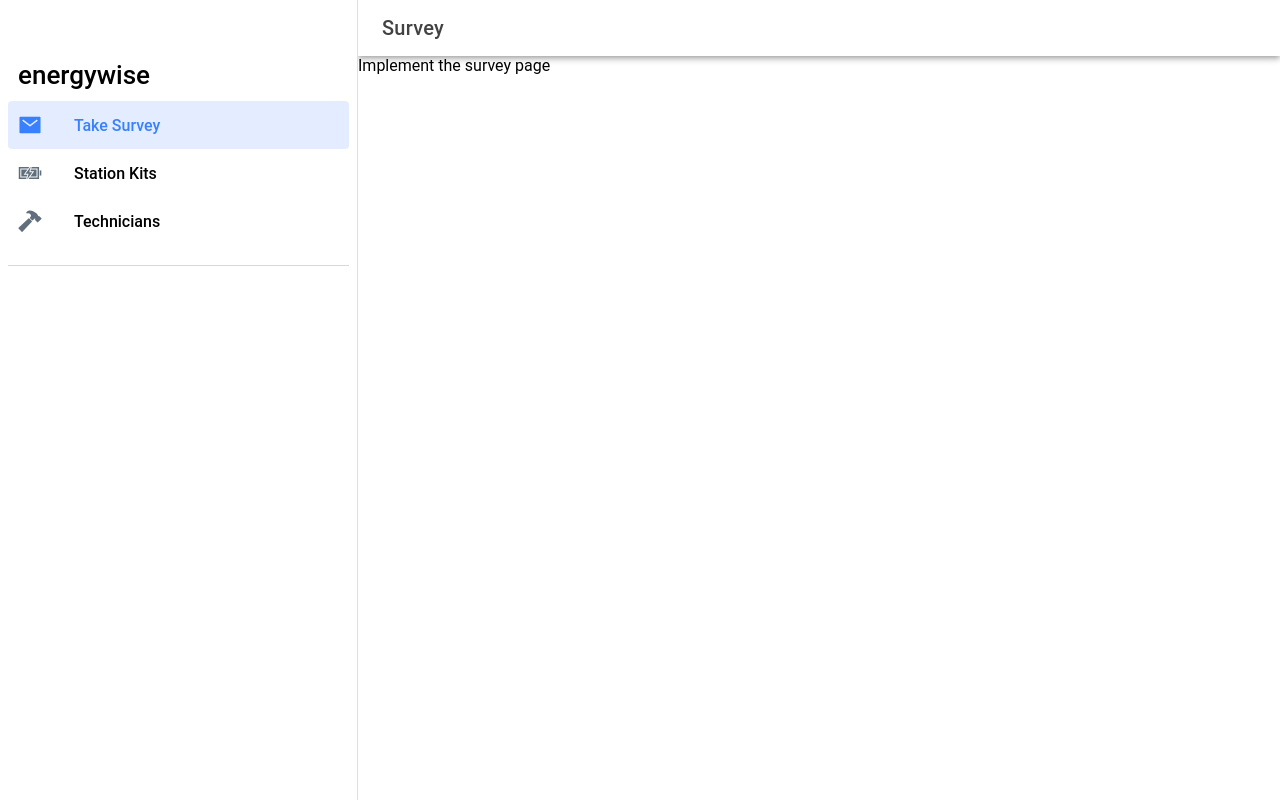
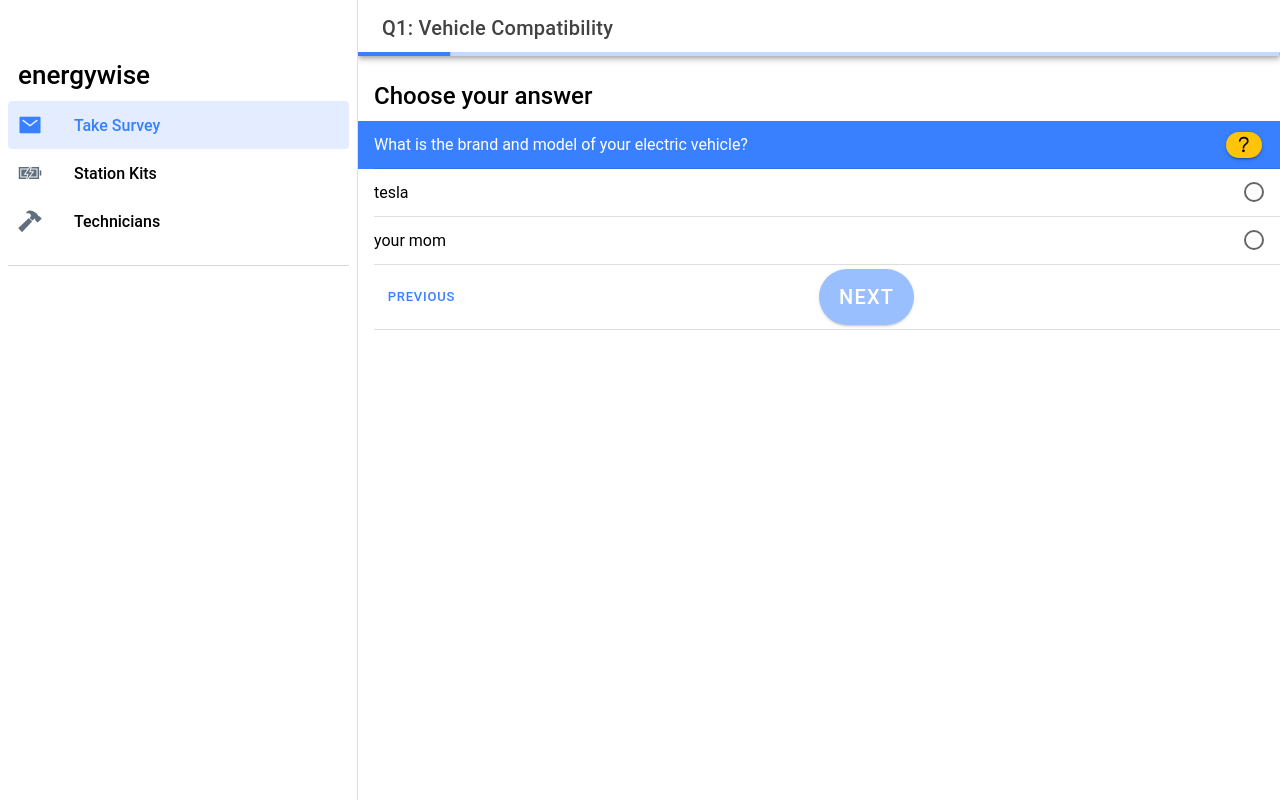
Before and after one commit to hoonsubin/energywise-app, a React (Vite) app: page /survey in a window 1280 px wide. Built offline with nearby package versions, Linux system fonts and the light colour scheme.

Commit message:
add survey page base

```diff
--- a/src/App.tsx
+++ b/src/App.tsx
@@ -42,9 +42,8 @@ const App: React.FC = () => {
           <Menu />
           {/* Route the pages based on the URL */}
           <IonRouterOutlet id="main">
-            {/* Default page. todo: this should be changed to the survey page for production */}
             <Route path="/" exact>
-              <Redirect to="/station" />
+              <Redirect to="/survey" />
             </Route>
             <Route path="/station" exact>
               <ChargingKitListPage />
--- /dev/null
+++ b/src/components/HelperModal.tsx
@@ -0,0 +1,43 @@
+import {
+  IonButtons,
+  IonButton,
+  IonTitle,
+  IonContent,
+  IonModal,
+  IonHeader,
+  IonToolbar,
+} from '@ionic/react';
+
+type HelperModalProps = {
+  title: string;
+  isOpen: boolean;
+  onClickDismiss?: () => void;
+  children: React.ReactElement[] | React.ReactElement;
+};
+
+const HelperModal: React.FC<HelperModalProps> = (props) => {
+  const handleDismiss = () => {
+    console.log('closing from modal');
+    props.onClickDismiss && props.onClickDismiss();
+  };
+
+  return (
+    <IonModal isOpen={props.isOpen}>
+      <IonHeader>
+        <IonToolbar>
+          <IonTitle>{props.title}</IonTitle>
+          <IonButtons slot="end">
+            <IonButton onClick={() => handleDismiss()}>Close</IonButton>
+          </IonButtons>
+        </IonToolbar>
+      </IonHeader>
+      <IonContent className="ion-padding">
+        {Array.isArray(props.children)
+          ? props.children.map((e) => e)
+          : props.children}
+      </IonContent>
+    </IonModal>
+  );
+};
+
+export default HelperModal;
--- /dev/null
+++ b/src/components/survey/Survey1.tsx
@@ -0,0 +1,80 @@
+import SurveyBase from './SurveyBase';
+import {
+  IonItem,
+  IonRadioGroup,
+  IonRadio,
+  IonLabel,
+  IonButton,
+  IonIcon,
+  IonPopover,
+  IonContent,
+  IonModal,
+  IonHeader,
+  IonToolbar,
+} from '@ionic/react';
+import { useState } from 'react';
+import Survey2 from './Survey2';
+import { help } from 'ionicons/icons';
+import HelperModal from '../HelperModal';
+
+const carOptions = ['tesla', 'your mom'];
+
+const Survey1: React.FC = () => {
+  const [answer, setAnswer] = useState('');
+  const [isModalOpen, setIsModalOpen] = useState(false);
+
+  const nextButton = () => {
+    console.log(answer);
+  };
+
+  return (
+    <SurveyBase
+      progress={0.1}
+      title="Q1: Vehicle Compatibility"
+      nextButtonDisabled={!answer}
+      nextButtonOnClick={nextButton}
+      nextPage={() => <Survey2 />}
+    >
+      <IonItem color="primary" className="item-text-wrap">
+        <IonLabel>
+          What is the brand and model of your electric vehicle?
+        </IonLabel>
+        <IonButton
+          shape="round"
+          fill="solid"
+          slot="end"
+          color="warning"
+          onClick={() => setIsModalOpen(true)}
+        >
+          <IonIcon slot="icon-only" icon={help}></IonIcon>
+        </IonButton>
+      </IonItem>
+      <IonRadioGroup>
+        {carOptions.map((i) => {
+          return (
+            <IonItem>
+              <IonRadio onClick={() => setAnswer(i)} value={i}>
+                {i}
+              </IonRadio>
+            </IonItem>
+          );
+        })}
+      </IonRadioGroup>
+      <HelperModal
+        isOpen={isModalOpen}
+        title="Hello World"
+        onClickDismiss={() => {
+          console.log('closing');
+          setIsModalOpen(false);
+        }}
+      >
+        <p>
+          Identifying your specific vehicle model ensures compatibility between
+          the charging station and your EV.
+        </p>
+      </HelperModal>
+    </SurveyBase>
+  );
+};
+
+export default Survey1;
--- /dev/null
+++ b/src/components/survey/Survey2.tsx
@@ -0,0 +1,70 @@
+import SurveyBase from './SurveyBase';
+import {
+  IonItem,
+  IonRadioGroup,
+  IonRadio,
+  IonLabel,
+  IonButton,
+  IonIcon,
+  IonPopover,
+  IonContent,
+} from '@ionic/react';
+import { useState } from 'react';
+import { help } from 'ionicons/icons';
+const carOptions = [
+  'Housewall',
+  'Garage (inside)',
+  'Garage (outside)',
+  'carport',
+  'free-standing charging station (outside)',
+  'free-standing charging station (inside)',
+];
+
+const Survey2: React.FC = () => {
+  const [answer, setAnswer] = useState('');
+
+  const nextButton = () => {
+    console.log(answer);
+  };
+
+  return (
+    <SurveyBase
+      progress={0.2}
+      title="Q2: Charging Location"
+      nextButtonDisabled={!answer}
+      nextButtonOnClick={nextButton}
+    >
+      <IonItem color="primary" className="item-text-wrap">
+        <IonLabel>Where should the charging station be installed?</IonLabel>
+        <IonButton
+          shape="round"
+          fill="solid"
+          slot="end"
+          color="warning"
+          id="survey2-detail"
+        >
+          <IonIcon slot="icon-only" icon={help}></IonIcon>
+        </IonButton>
+        <IonPopover trigger="survey2-detail" triggerAction="click">
+          <IonContent class="ion-padding">
+            Identifying your specific vehicle model ensures compatibility
+            between the charging station and your EV.
+          </IonContent>
+        </IonPopover>
+      </IonItem>
+      <IonRadioGroup>
+        {carOptions.map((i) => {
+          return (
+            <IonItem>
+              <IonRadio onClick={() => setAnswer(i)} value={i}>
+                {i}
+              </IonRadio>
+            </IonItem>
+          );
+        })}
+      </IonRadioGroup>
+    </SurveyBase>
+  );
+};
+
+export default Survey2;
--- /dev/null
+++ b/src/components/survey/SurveyBase.tsx
@@ -0,0 +1,85 @@
+import {
+  IonButtons,
+  IonContent,
+  IonHeader,
+  IonMenuButton,
+  IonPage,
+  IonTitle,
+  IonToolbar,
+  IonProgressBar,
+  IonButton,
+  IonListHeader,
+  IonList,
+  IonText,
+  IonItem,
+  IonNavLink,
+} from '@ionic/react';
+
+type SurveyBaseProps = {
+  title: string;
+  // Scale out of 0 ~ 1
+  progress: number;
+  children: React.ReactElement[];
+  listHeader?: string;
+  nextButtonDisabled?: boolean;
+  nextButtonOnClick?: () => void;
+  nextPage?: () => React.ReactElement;
+  nextButtonText?: string;
+};
+
+const SurveyBase: React.FC<SurveyBaseProps> = (props) => {
+  return (
+    <IonPage>
+      <IonHeader>
+        <IonToolbar>
+          <IonButtons slot="start">
+            <IonMenuButton />
+          </IonButtons>
+          <IonTitle>{props.title}</IonTitle>
+          <IonProgressBar value={props.progress} />
+        </IonToolbar>
+      </IonHeader>
+
+      <IonContent fullscreen>
+        <IonHeader collapse="condense">
+          <IonToolbar>
+            <IonTitle size="large">{props.title}</IonTitle>
+            <IonProgressBar value={props.progress} />
+          </IonToolbar>
+        </IonHeader>
+        <IonList>
+          <IonListHeader>
+            <IonText>
+              <h2>{props.listHeader || 'Choose your answer'}</h2>
+            </IonText>
+          </IonListHeader>
+          {props.children.map((i) => i)}
+          <IonItem key="next-button">
+            <IonNavLink routerDirection="back">
+              <IonButton slot="start" fill="clear">
+                Previous
+              </IonButton>
+            </IonNavLink>
+
+            <div style={{ margin: 'auto' }}>
+              <IonNavLink routerDirection="forward" component={props.nextPage}>
+                <IonButton
+                  fill="solid"
+                  color="primary"
+                  shape="round"
+                  size="large"
+                  disabled={props.nextButtonDisabled}
+                  onClick={props.nextButtonOnClick}
+                >
+                  {props.nextButtonText || 'Next'}
+                </IonButton>
+              </IonNavLink>
+            </div>
+          </IonItem>
+        </IonList>
+      </IonContent>
+    </IonPage>
+  );
+};
+
+export default SurveyBase;
--- a/src/pages/SurveyPage.tsx
+++ b/src/pages/SurveyPage.tsx
@@ -1,37 +1,8 @@
-import {
-  IonButtons,
-  IonContent,
-  IonHeader,
-  IonLabel,
-  IonMenuButton,
-  IonPage,
-  IonTitle,
-  IonToolbar,
-} from '@ionic/react';
+import { IonNav } from '@ionic/react';
+import Survey1 from '../components/survey/Survey1';
 
-const pageTitle = 'Survey';
 const SurveyPage: React.FC = () => {
-  return (
-    <IonPage>
-      <IonHeader>
-        <IonToolbar>
-          <IonButtons slot="start">
-            <IonMenuButton />
-          </IonButtons>
-          <IonTitle>{pageTitle}</IonTitle>
-        </IonToolbar>
-      </IonHeader>
-
-      <IonContent fullscreen>
-        <IonHeader collapse="condense">
-          <IonToolbar>
-            <IonTitle size="large">{pageTitle}</IonTitle>
-          </IonToolbar>
-        </IonHeader>
-        <IonLabel>Implement the survey page</IonLabel>
-      </IonContent>
-    </IonPage>
-  );
+  return <IonNav root={() => <Survey1 />} />;
 };
 
 export default SurveyPage;
```
